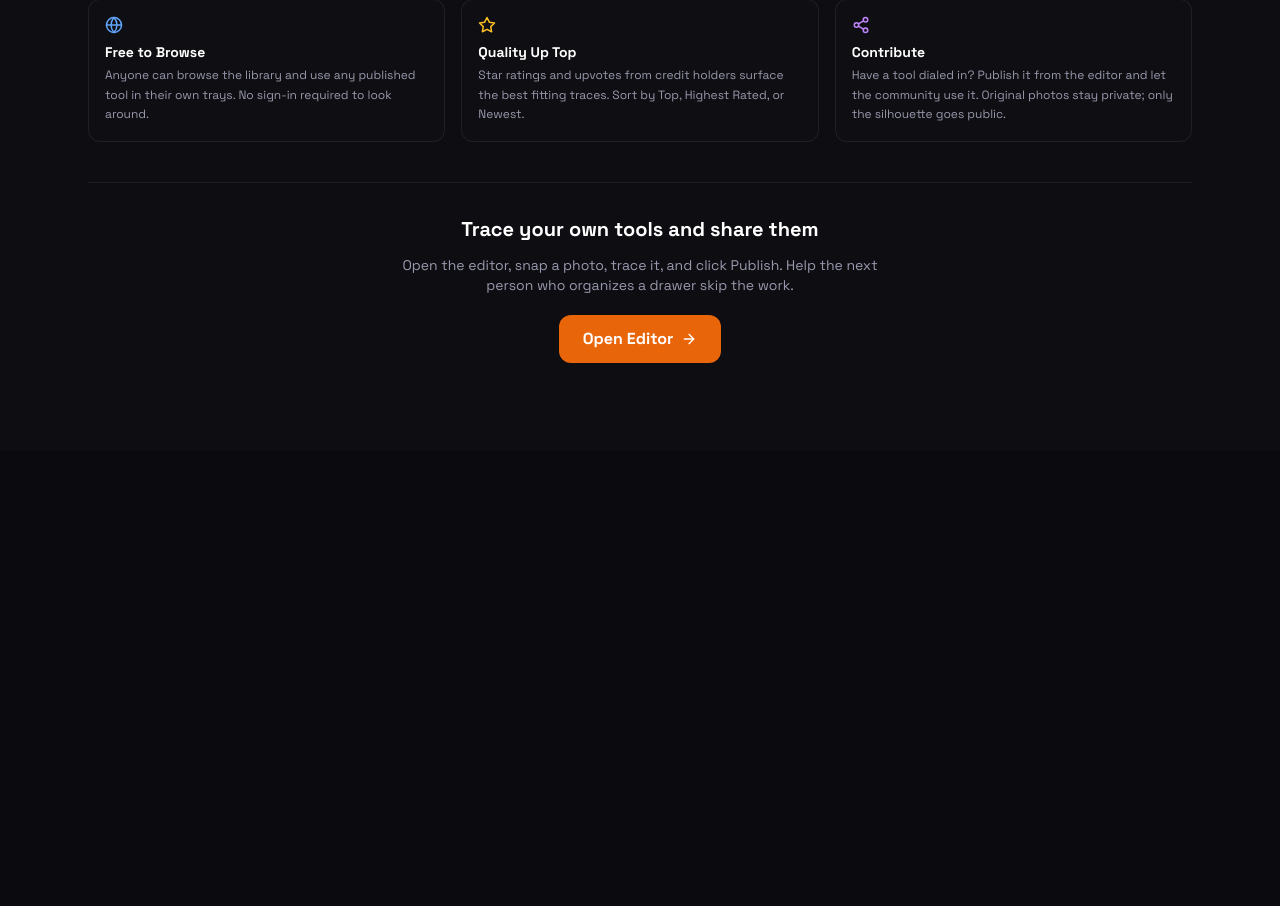
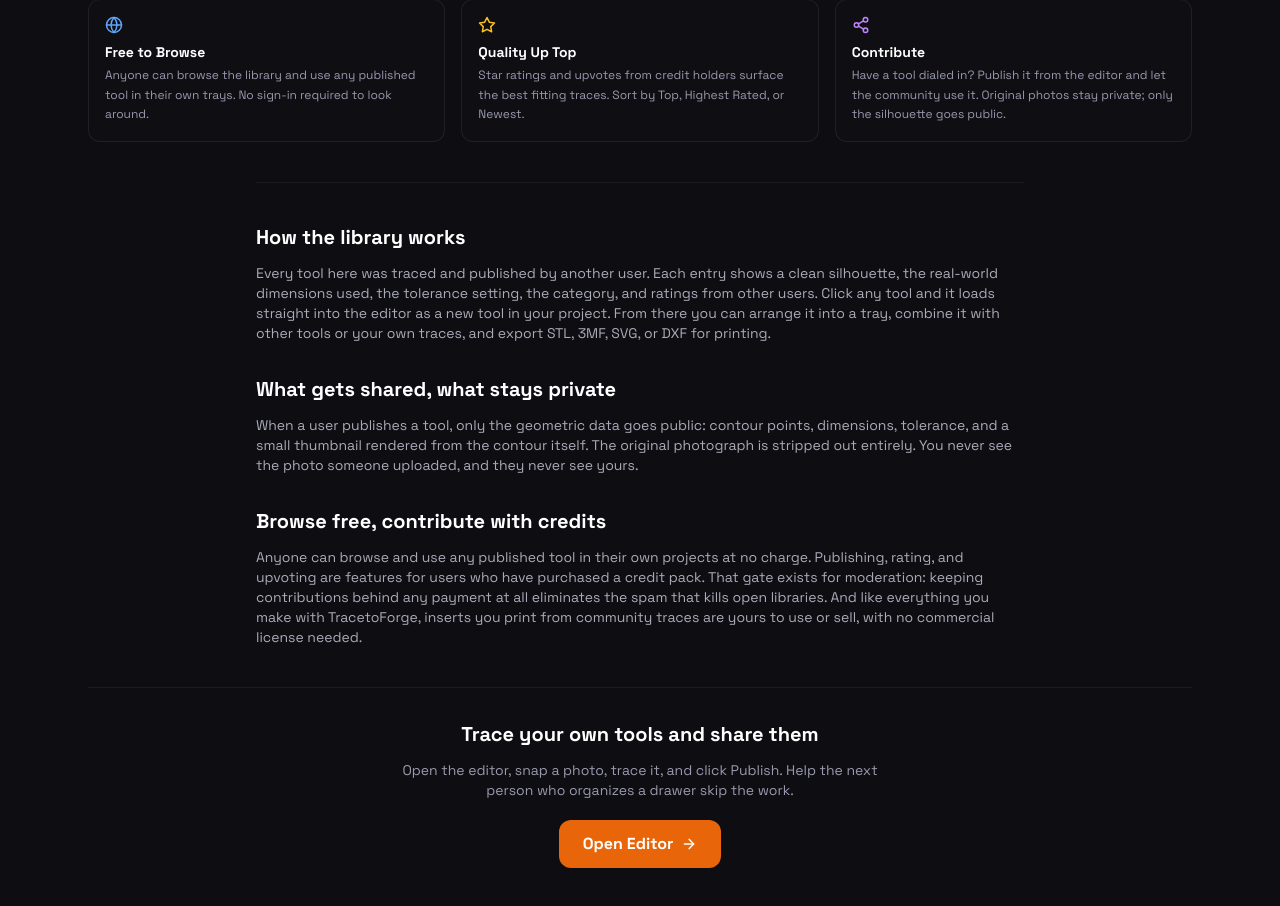
Before and after one commit to cwinland78-cpu/tracetoforge2, a React (Vite) app: page /community in a window 1280 px wide. Shown: the part 746-1652 px from the top of the page. Before the commit the page ends 1197 px from the top, so only its background shows below. Built offline with nearby package versions, Linux system fonts and the light colour scheme; no server answers; the database is empty.

Commit message:
Add substantive content sections to community page (hydrated view now matches prerender depth)

```diff
--- a/src/pages/CommunityPage.jsx
+++ b/src/pages/CommunityPage.jsx
@@ -85,6 +85,21 @@ export default function CommunityPage() {
             </div>
           </div>
 
+          <div className="max-w-3xl mx-auto py-10 border-t border-[#2A2A35]/50 space-y-8 text-[#AAABB8] leading-relaxed">
+            <div>
+              <h2 className="text-xl font-display font-bold text-white mb-3">How the library works</h2>
+              <p className="text-sm">Every tool here was traced and published by another user. Each entry shows a clean silhouette, the real-world dimensions used, the tolerance setting, the category, and ratings from other users. Click any tool and it loads straight into the editor as a new tool in your project. From there you can arrange it into a tray, combine it with other tools or your own traces, and export STL, 3MF, SVG, or DXF for printing.</p>
+            </div>
+            <div>
+              <h2 className="text-xl font-display font-bold text-white mb-3">What gets shared, what stays private</h2>
+              <p className="text-sm">When a user publishes a tool, only the geometric data goes public: contour points, dimensions, tolerance, and a small thumbnail rendered from the contour itself. The original photograph is stripped out entirely. You never see the photo someone uploaded, and they never see yours.</p>
+            </div>
+            <div>
+              <h2 className="text-xl font-display font-bold text-white mb-3">Browse free, contribute with credits</h2>
+              <p className="text-sm">Anyone can browse and use any published tool in their own projects at no charge. Publishing, rating, and upvoting are features for users who have purchased a credit pack. That gate exists for moderation: keeping contributions behind any payment at all eliminates the spam that kills open libraries. And like everything you make with TracetoForge, inserts you print from community traces are yours to use or sell, with no commercial license needed.</p>
+            </div>
+          </div>
+
           <div className="text-center py-8 border-t border-[#2A2A35]/50">
             <h2 className="text-xl font-display font-bold mb-3">Trace your own tools and share them</h2>
             <p className="text-sm text-[#9999AD] mb-5 max-w-lg mx-auto">Open the editor, snap a photo, trace it, and click Publish. Help the next person who organizes a drawer skip the work.</p>
```
